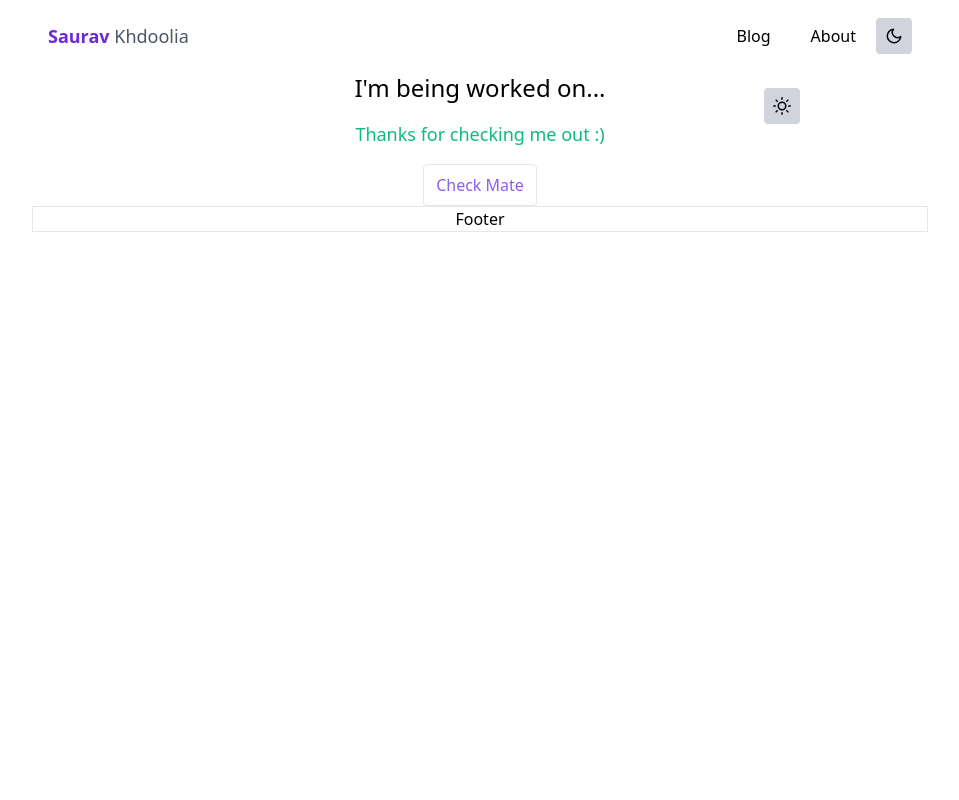
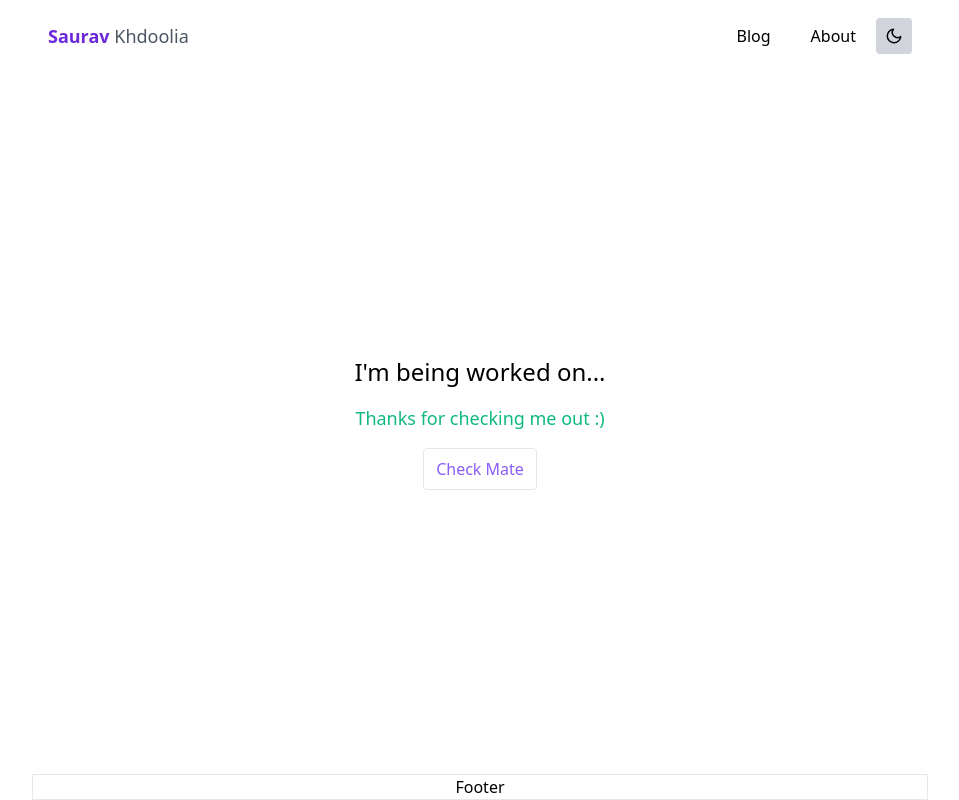
Before and after one commit to ksorv/blog, a Next.js app: page / in a window 1280 px wide. Shown: the whole page, without its empty margins (160-1119 px from the left). Built offline with nearby package versions, Linux system fonts and the light colour scheme.

Commit message:
lotta minor style changes
Signed-off-by: Saurav Khdoolia <sauravkhdoolia@gmail.com>

```diff
--- a/data/posts/the-first-post.mdx
+++ b/data/posts/the-first-post.mdx
@@ -1,6 +1,8 @@
 ---
 title: hey there
-summary: hey
+summary: hey Elit labore nulla amet cillum eiusmod est laborum in magna in nostrud qui.
+writtenOn: '2021-06-28'
+slug: 'the-first-post-dang'
 ---
 
 **hey**
--- a/pages/blog/index.jsx
+++ b/pages/blog/index.jsx
@@ -1,12 +1,18 @@
 import { getAllFilesFrontMatter } from 'lib/mdx';
+import Link from 'next/link';
+import BlogPostCard from 'components/BlogPostCard';
 
 export default function Blog({ posts }) {
   return (
-    <>
+    <div className="max-w-2xl">
       {posts.map((frontMatter) => (
-        <div key={frontMatter.title}>{frontMatter.title}</div>
+        <Link key={frontMatter.slug} href={`/blog/${frontMatter.slug}`}>
+          <a>
+            <BlogPostCard key={frontMatter.title} {...frontMatter} />
+          </a>
+        </Link>
       ))}
-    </>
+    </div>
   );
 }
 
--- a/pages/index.jsx
+++ b/pages/index.jsx
@@ -1,19 +1,8 @@
 import Link from 'next/link';
-import { Moon, Sun } from 'react-feather';
-import { useTheme } from 'next-themes';
 
 export default function Home() {
-  const { theme, setTheme } = useTheme();
-
-  const isLight = theme === 'light';
   return (
-    <div className="flex flex-col items-center justify-center max-w-2xl h-full relative">
-      <button
-        className="absolute top-4 right-4 bg-gray-300 dark:bg-gray-600 p-2 rounded border border-transparent dark:hover:border-gray-500 hover:border-gray-400 cursor-pointer"
-        onClick={() => setTheme(isLight ? 'dark' : 'light')}
-      >
-        {isLight ? <Moon size={18} /> : <Sun size={18} />}
-      </button>
+    <div className="flex flex-col items-center justify-center max-w-2xl h-full relative mx-auto">
       <h1 className="text-2xl mb-4 text-black dark:text-white text-center">
         I&#39;m being worked on...
       </h1>
--- a/styles/global.css
+++ b/styles/global.css
@@ -19,3 +19,24 @@ body,
   width: 100%;
   height: 100%;
 }
+
+#__next {
+  display: grid;
+  grid-template-areas:
+    'header'
+    'main'
+    'footer';
+  grid-template-rows: min-content 1fr min-content;
+}
+
+.header {
+  grid-area: header;
+}
+
+.footer {
+  grid-area: footer;
+}
+
+.main-content {
+  grid-area: main;
+}
```
Also changed, not shown: 1 other file (tests, documents, lock files or other folders).
